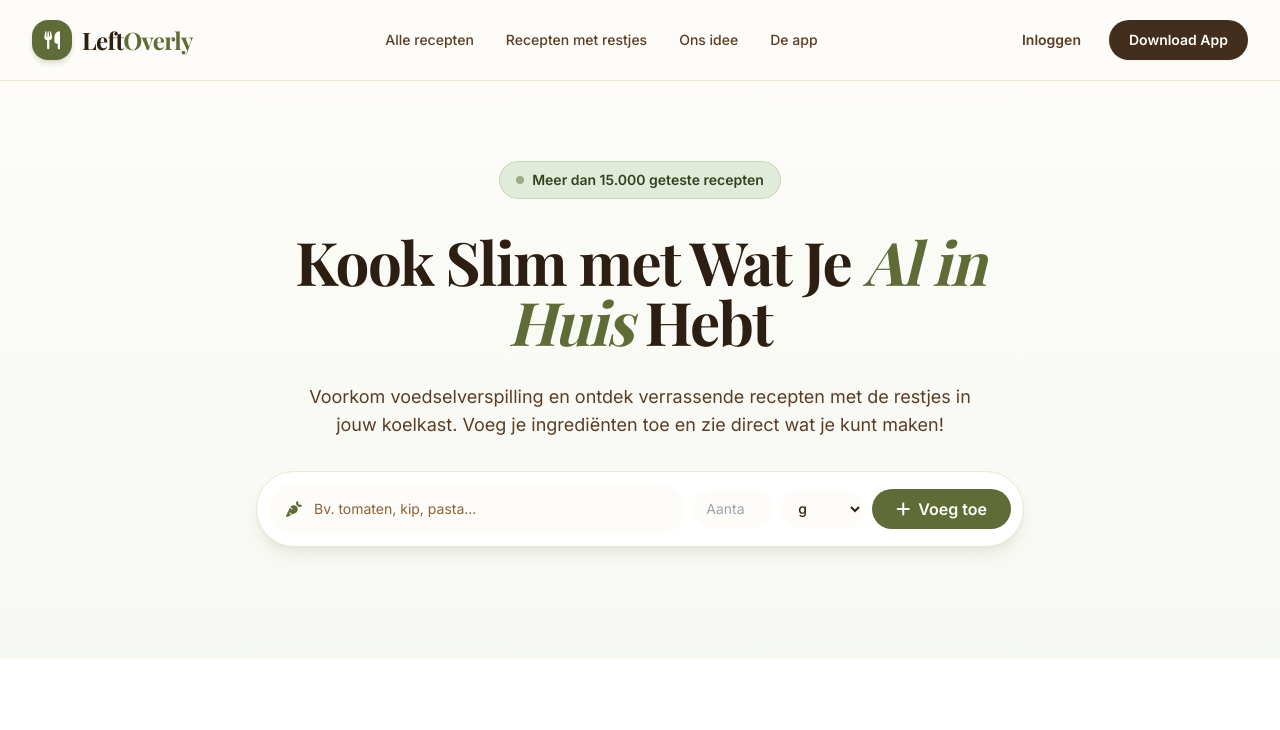
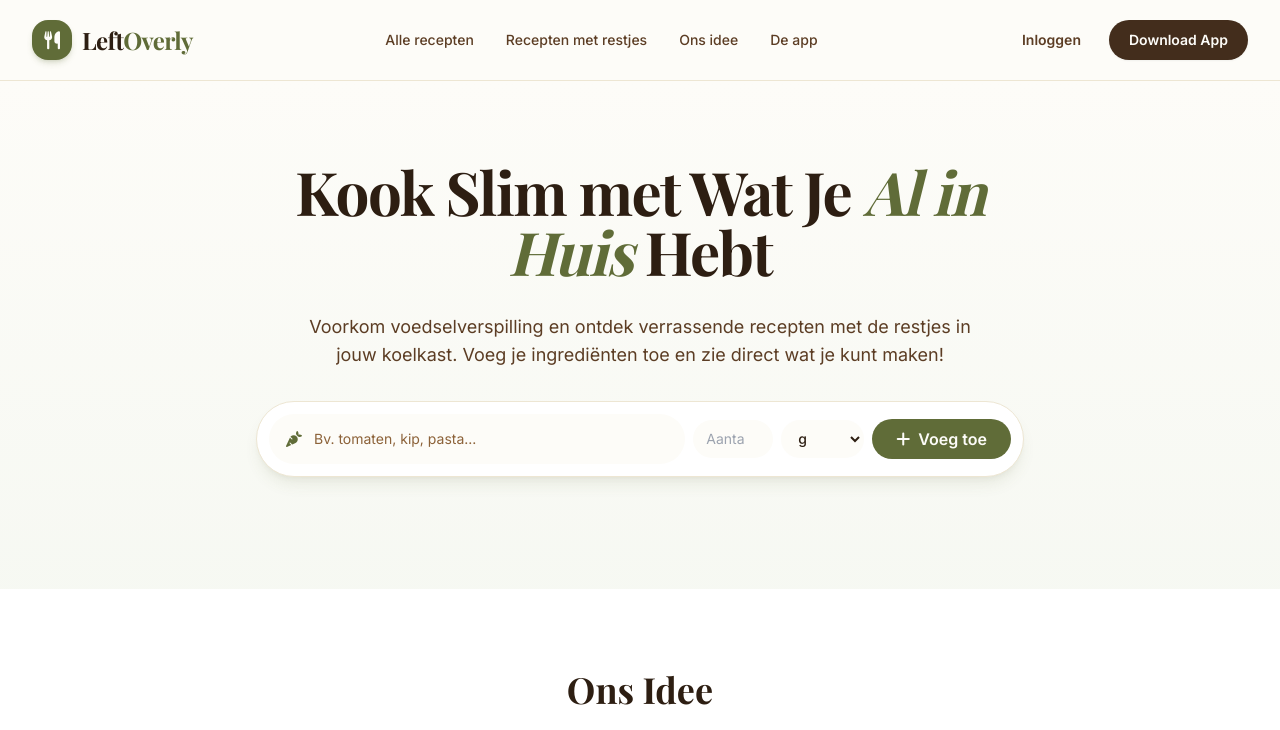
Before and after one commit to nikkiederee/informatica, a plain HTML site: page index.html in a window 1280 px wide. Shown: the top 730 px of the page. Drawn offline with nearby package versions, Linux system fonts and the light colour scheme; a web font is replaced by a local one.

Commit message:
UPDATE: knop bovenaan weg + plaatjes bij website
Ik heb de knop met '15.000 recepten' weggehaald, en bij de recepten zonder plaatje een plaatje gedaan, die chef kwaliteit heeft gezocht. De knoppen bovenaan werken nog niet. Check website om te kijken wat er nog meer niet werkt.

```diff
--- a/index.html
+++ b/index.html
@@ -120,10 +120,6 @@
         <section id="hero" class="relative overflow-hidden pt-12 pb-20 lg:pt-20 lg:pb-28 bg-gradient-to-b from-cream-50 to-sage-50/60">
             <div class="max-w-7xl mx-auto px-4 sm:px-6 lg:px-8">
                 <div class="text-center max-w-3xl mx-auto space-y-8">
-                    <div class="inline-flex items-center gap-2 px-4 py-2 rounded-full bg-sage-100 text-brand-700 border border-sage-200 text-xs sm:text-sm font-semibold mx-auto">
-                        <span class="w-2 h-2 rounded-full bg-brand-500 animate-pulse"></span>
-                        Meer dan 15.000 geteste recepten
-                    </div>
                     <h1 class="font-serif text-4xl sm:text-5xl lg:text-6xl font-bold tracking-tight text-earth-900 leading-tight">
                         Kook Slim met Wat Je <span class="text-brand-500 italic">Al in Huis</span> Hebt
                     </h1>
@@ -388,7 +384,7 @@
                 time: "15 min",
                 kcal: 610,
                 baseServings: 2,
-                image: "https://images.unsplash.com/photo-1473093295043-cdd812d0e601?auto=format&fit=crop&w=800&q=80",
+                image: "https://fodk.s3.eu-central-1.amazonaws.com/wp-content/uploads/2025/05/30181114/makkelijke-pasta-met-pistache-pesto-burrata-tomaatjes-scaled-1.jpg",
                 ingredients: [
                     { name: "verse tagliatelle (pasta)", keyword: "pasta", amount: 250, unit: "g" },
                     { name: "groene basilicumpesto", keyword: "pesto", amount: 3, unit: "el" },
@@ -411,7 +407,7 @@
                 time: "20 min",
                 kcal: 420,
                 baseServings: 2,
-                image: "https://images.unsplash.com/photo-1590412227252-565eb10947d6?auto=format&fit=crop&w=800&q=80",
+                image: "https://deeskueche.de/wp-content/uploads/2025/01/Rezept-Shakshuka-mit-Feta.jpg",
                 ingredients: [
                     { name: "gepelde tomaten", keyword: "tomaten", amount: 400, unit: "g" },
                     { name: "vrije-uitloopeieren", keyword: "ei", amount: 4, unit: "stuks" },
@@ -480,7 +476,7 @@
                 time: "30 min",
                 kcal: 460,
                 baseServings: 2,
-                image: "https://images.unsplash.com/photo-1455619452474-d2be8b1e70cd?auto=format&fit=crop&w=800&q=80",
+                image: "https://external-content.duckduckgo.com/iu/?u=https%3A%2F%2Fwww.lekkerensimpel.com%2Fwp-content%2Fuploads%2F2022%2F06%2F588A9185.jpg&f=1&nofb=1&ipt=d445718152ac184b0403b34cfbf43af00b55951382a26eeb5e2e497655327425&ipo=images",
                 ingredients: [
                     { name: "bloemkool", keyword: "bloemkool", amount: 1, unit: "stuks" },
                     { name: "kokosmelk", keyword: "kokosmelk", amount: 400, unit: "ml" },
@@ -526,7 +522,7 @@
                 time: "30 min",
                 kcal: 580,
                 baseServings: 2,
-                image: "https://images.unsplash.com/photo-1598511726623-d05999689a19?auto=format&fit=crop&w=800&q=80",
+                image: "https://external-content.duckduckgo.com/iu/?u=https%3A%2F%2Ffgdjrynm.filerobot.com%2Frecipes%2Fd2b8e1400da5993576337d105372872b57f72f485d723d8c65d807062ae1a449.jpg%3Fh%3D800%26w%3D1200%26q%3D60&f=1&nofb=1&ipt=4139ab30d4fdb9ec66e938de8ac4753b4491a714e9c312d6806817ac877dd128&ipo=images",
                 ingredients: [
                     { name: "zalmfilet", keyword: "zalm", amount: 250, unit: "g" },
                     { name: "broccoli", keyword: "broccoli", amount: 400, unit: "g" },
@@ -549,7 +545,7 @@
                 time: "35 min",
                 kcal: 620,
                 baseServings: 2,
-                image: "https://images.unsplash.com/photo-1623961990059-28356e226a11?auto=format&fit=crop&w=800&q=80",
+                image: "https://static.ah.nl/static/recepten/img_4036863_1224x900_JPG.jpg",
                 ingredients: [
                     { name: "risottorijst", keyword: "rijst", amount: 200, unit: "g" },
                     { name: "kipdijfilet", keyword: "kip", amount: 300, unit: "g" },
@@ -637,7 +633,7 @@
                 time: "10 min",
                 kcal: 520,
                 baseServings: 2,
-                image: "https://images.unsplash.com/photo-1551183053-bf91a1d81141?auto=format&fit=crop&w=800&q=80",
+                image: "https://static.ah.nl/static/recepten/img_043737_1224x900_JPG.jpg",
                 ingredients: [
                     { name: "verse gnocchi", keyword: "gnocchi", amount: 400, unit: "g" },
                     { name: "roomboter", keyword: "boter", amount: 3, unit: "el" },
@@ -680,7 +676,7 @@
                 time: "10 min",
                 kcal: 410,
                 baseServings: 1,
-                image: "https://images.unsplash.com/photo-1565299624946-b28f40a0ae38?auto=format&fit=crop&w=800&q=80",
+                image: "https://external-content.duckduckgo.com/iu/?u=http%3A%2F%2Fkookidee.nl%2Fwp-content%2Fuploads%2F2019%2F09%2Fpita-pizzabroodje-pesto-rauwkost-salami-chorizo-kaas.jpg&f=1&nofb=1&ipt=7d15507b31665a0a3b6bdf029cff51c342baecd61161528641cd4a446c4e46fc&ipo=images",
                 ingredients: [
                     { name: "pitabroodjes", keyword: "pita", amount: 2, unit: "stuks" },
                     { name: "tomatenpuree", keyword: "tomaten", amount: 2, unit: "el" },
@@ -723,7 +719,7 @@
                 time: "6 min",
                 kcal: 320,
                 baseServings: 1,
-                image: "https://images.unsplash.com/photo-1528735000313-039ec3a473f0?auto=format&fit=crop&w=800&q=80",
+                image: "https://external-content.duckduckgo.com/iu/?u=https%3A%2F%2Fbeemsterkaas.nl%2Fwp-content%2Fuploads%2F2021%2F11%2Fcroissant-tosti-website-1024x682.jpg&f=1&nofb=1&ipt=8ce0526fb7388dc0cc64bc80e239b35be56bb0f44e0f87e5b933cdc727c21040&ipo=images",
                 ingredients: [
                     { name: "croissants (van gisteren)", keyword: "croissant", amount: 2, unit: "stuks" },
                     { name: "plakjes kaas", keyword: "kaas", amount: 2, unit: "stuks" },
@@ -743,7 +739,7 @@
                 time: "15 min",
                 kcal: 390,
                 baseServings: 2,
-                image: "https://images.unsplash.com/photo-1628840042765-356cda07504e?auto=format&fit=crop&w=800&q=80",
+                image: "https://external-content.duckduckgo.com/iu/?u=https%3A%2F%2Fwww.leukerecepten.nl%2Fapp%2Fuploads%2F2020%2F03%2Fpizza-rolletjes-met-tomatensaus_c.jpg&f=1&nofb=1&ipt=4e6a4f65457170f6d1c6ea192af9f9369c8f3e02e851e618732e8f52f6084faa&ipo=images",
                 ingredients: [
                     { name: "plakjes bladerdeeg (ontdooid)", keyword: "bladerdeeg", amount: 3, unit: "stuks" },
                     { name: "tomatensaus of pesto", keyword: "saus", amount: 2, unit: "el" },
@@ -764,7 +760,7 @@
                 time: "15 min",
                 kcal: 420,
                 baseServings: 2,
-                image: "https://images.unsplash.com/photo-1605333398744-b0409743f548?auto=format&fit=crop&w=800&q=80",
+                image: "https://external-content.duckduckgo.com/iu/?u=https%3A%2F%2Fi.pinimg.com%2Foriginals%2Fe4%2F58%2F9d%2Fe4589dfe0030782de31f142ac3d80630.jpg&f=1&nofb=1&ipt=1cb13fb586a252514d7282bdf18746733a299b8f62bcff957479ae2eaa1b20b0&ipo=images",
                 ingredients: [
                     { name: "plakjes bladerdeeg (ontdooid)", keyword: "bladerdeeg", amount: 2, unit: "stuks" },
                     { name: "knakworstjes", keyword: "worst", amount: 4, unit: "stuks" },
@@ -785,7 +781,7 @@
                 time: "8 min",
                 kcal: 350,
                 baseServings: 2,
-                image: "https://images.unsplash.com/photo-1513456811591-a1ed46d15026?auto=format&fit=crop&w=800&q=80",
+                image: "https://external-content.duckduckgo.com/iu/?u=https%3A%2F%2Frecipe-service.prod.cloud.jumbo.com%2Frecipes%2F852479-7%2FNachos-uit-de-magnetron_852479-7-0_560x560&f=1&nofb=1&ipt=ccd006d9a76f8fbb930483b62b4ae8cf3d017bf83fe957de11a9a341dad80394&ipo=images",
                 ingredients: [
                     { name: "tortillachips", keyword: "chips", amount: 150, unit: "g" },
                     { name: "geraspte kaas", keyword: "kaas", amount: 75, unit: "g" },
@@ -828,7 +824,7 @@
                 time: "15 min",
                 kcal: 310,
                 baseServings: 2,
-                image: "https://images.unsplash.com/photo-1600832049962-d2780e557b49?auto=format&fit=crop&w=800&q=80",
+                image: "https://external-content.duckduckgo.com/iu/?u=https%3A%2F%2Fwww.keukenliefde.nl%2Fapp%2Fuploads%2F2017%2F09%2FAppelflappen.jpg&f=1&nofb=1&ipt=35aa4f3a8e9b2d32980749f57d70bc57b27682899593ebd00851470aa868ce91&ipo=images",
                 ingredients: [
                     { name: "plakjes bladerdeeg (ontdooid)", keyword: "bladerdeeg", amount: 2, unit: "stuks" },
                     { name: "halve appel", keyword: "appel", amount: 0.5, unit: "stuks" },
@@ -850,7 +846,7 @@
                 time: "5 min",
                 kcal: 250,
                 baseServings: 1,
-                image: "https://images.unsplash.com/photo-1488477181946-ce01f9c8ef78?auto=format&fit=crop&w=800&q=80",
+                image: "https://external-content.duckduckgo.com/iu/?u=http%3A%2F%2Fjalna.com.au%2Fwp-content%2Fuploads%2F2023%2F10%2FShot2_Greek-Natural-OCo-Yoghurt-berry-muesli-parfaits_for-social_1681.jpg&f=1&nofb=1&ipt=94b6d6bb742a523e96aca746860d653291c60bd47aa0f172d32ffbe511bc2ad1&ipo=images",
                 ingredients: [
                     { name: "yoghurt of kwark", keyword: "yoghurt", amount: 200, unit: "g" },
                     { name: "restje zacht fruit", keyword: "fruit", amount: 1, unit: "handje" },
```
